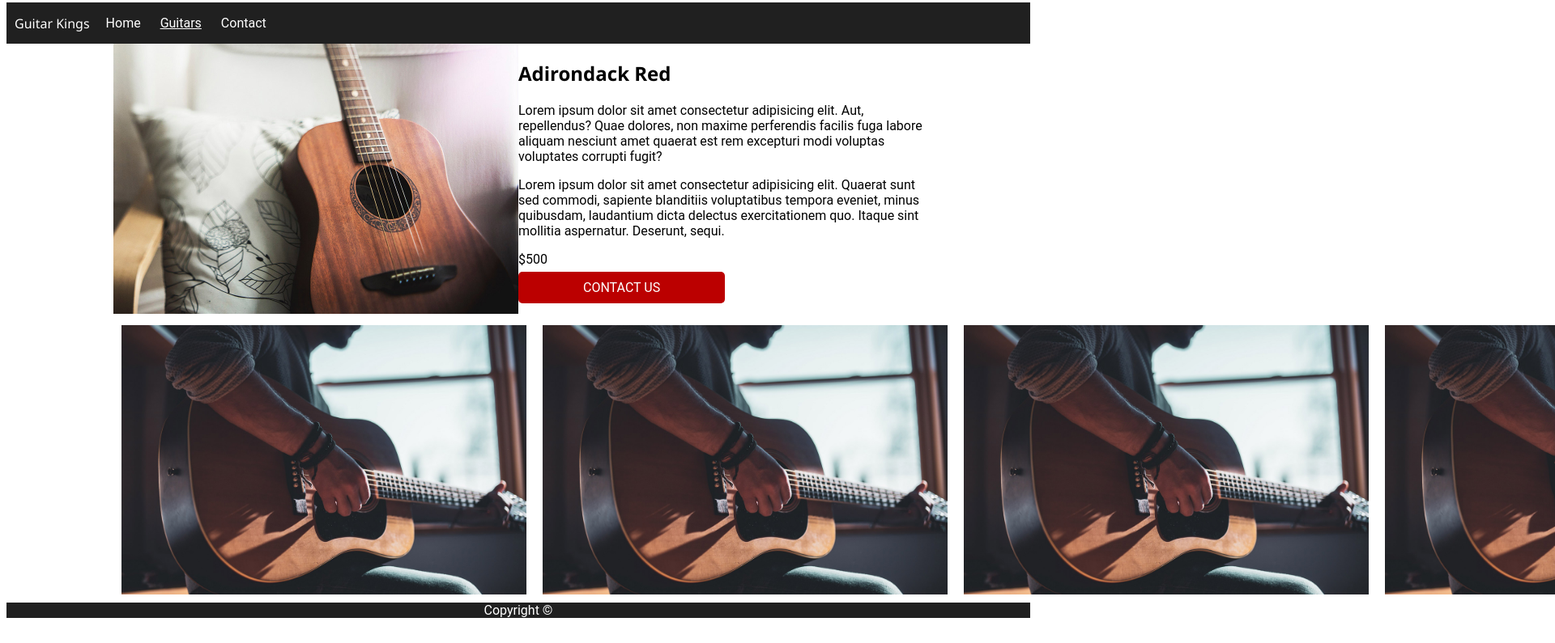
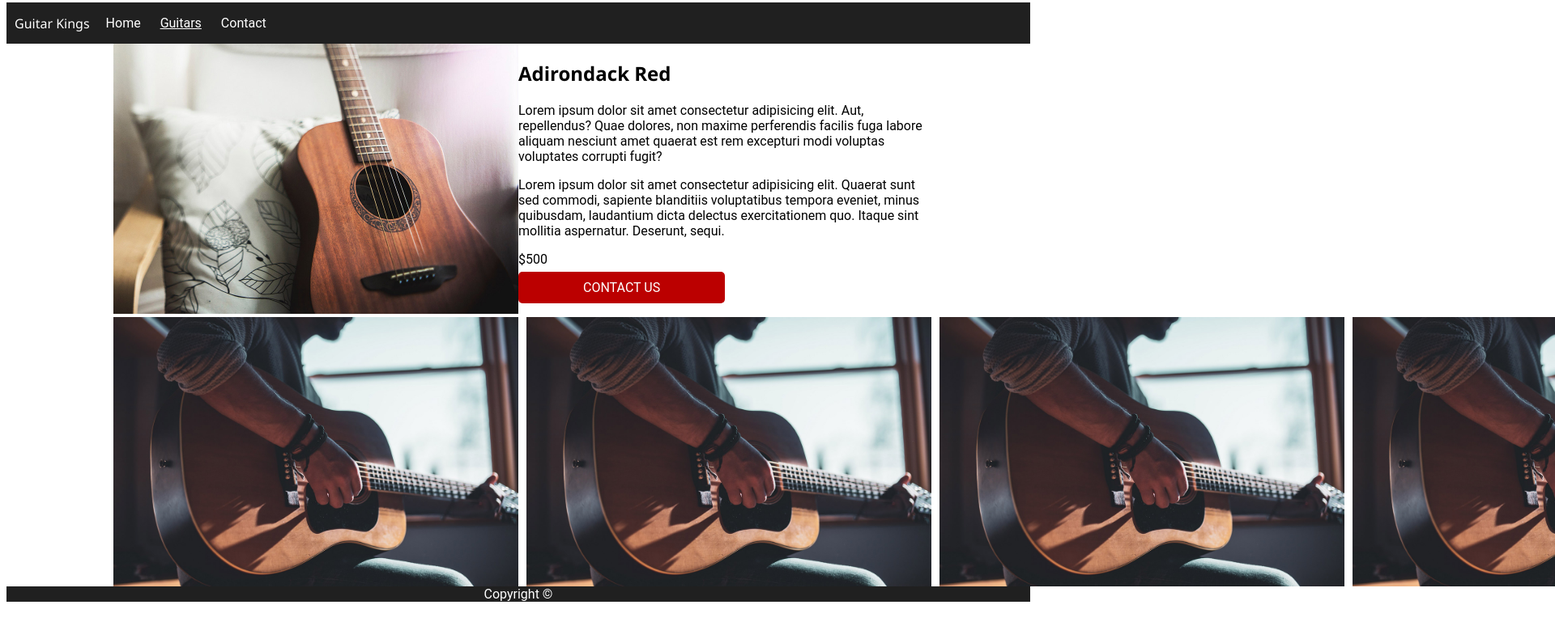
Before and after one commit to Brokeassviking/School, a plain HTML site: page Products/adirondack-red.html in a window 1280 px wide. Shown: the part 5-800 px from the top of the page at 81% size, 1920 px wide, since content can reach past the window. Drawn offline with Linux system fonts and the light colour scheme; a web font is replaced by a local one.

Commit message:
Update Styles.css

```diff
--- a/css/Styles.css
+++ b/css/Styles.css
@@ -161,7 +161,6 @@ textarea {
 
 .product-image__thumbnail {
   display: flex;
+  justify-content: space-between;
+  gap: 10px;
 }
-.product-image__thumbnail img {
-  margin: 10px;
-}
```
